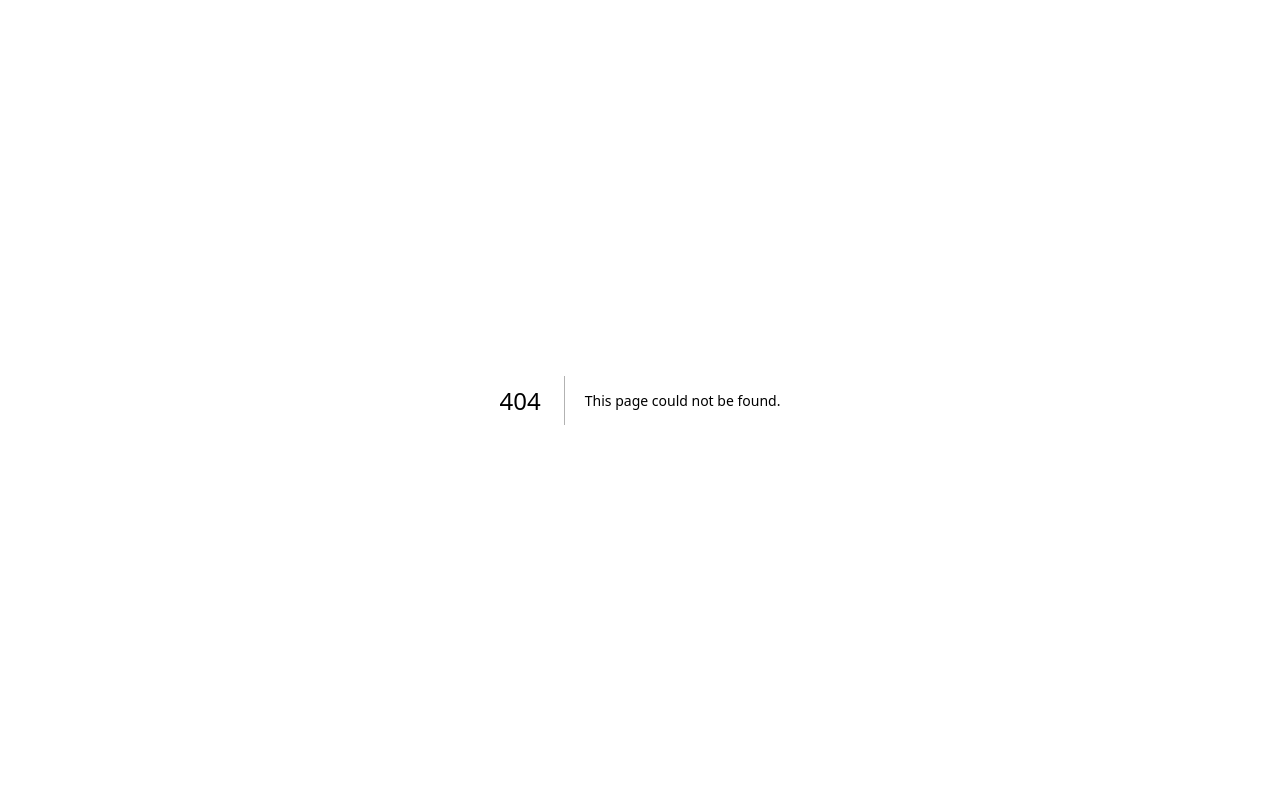
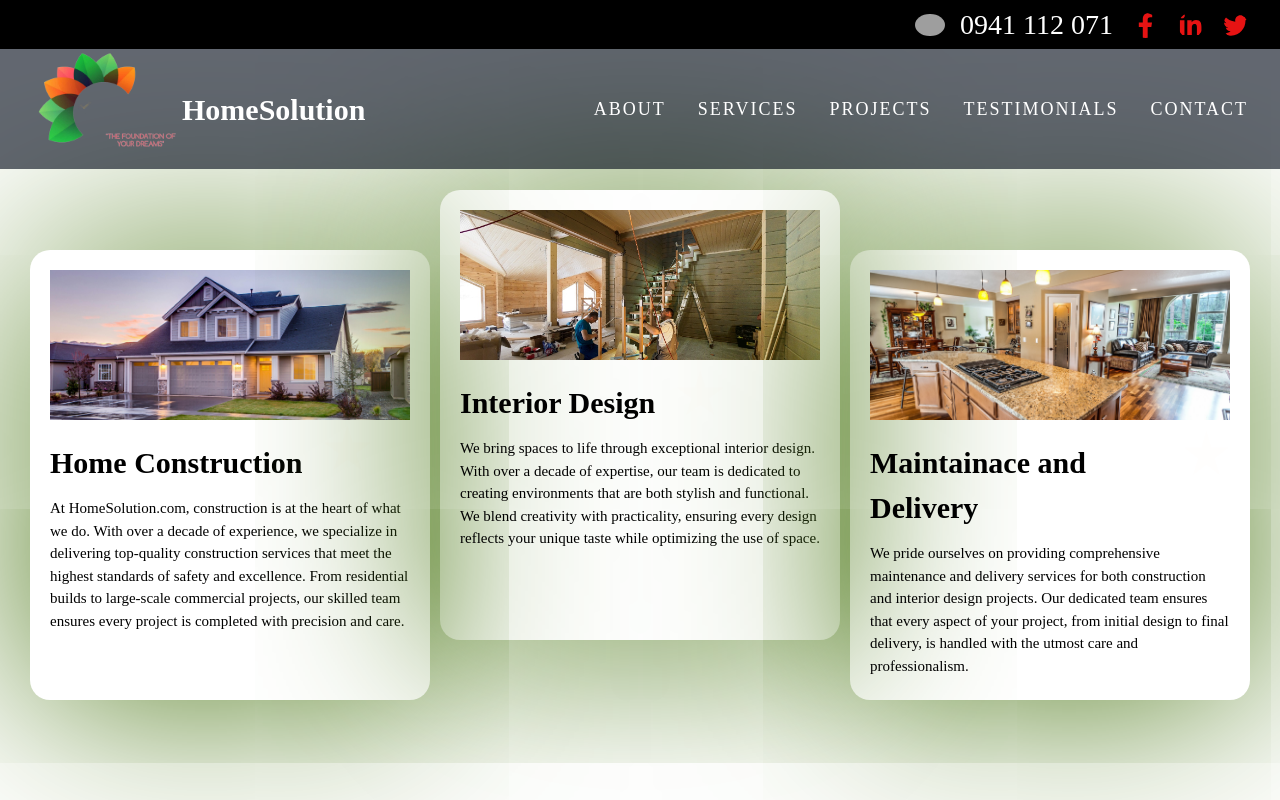
Before and after one commit to ChinmayaKumarJagadev/HomeSolution, a Next.js app: page /about in a window 1280 px wide. Before the commit this address had no page. Built offline with nearby package versions, Linux system fonts and the light colour scheme; grey boxes are pictures that could not be loaded; a web font is replaced by a local one.

Commit message:
psuh new changes

```diff
--- a/src/pages/services/Component/AboutRightContainer.js
+++ b/src/components/about/Component/AboutRightContainer.js
@@ -16,9 +16,8 @@ function AboutRightContainer() {
           <h3 class="font-semibold text-xl text-black leading-tight uppercase pt-1">
             Perfectly Customized
           </h3>
-          <p class="text-[17px] text-[20px] text-gray-500 mt-2 mr-10">
-            Crafting spaces that reflect your style, because your satisfaction
-            is our success.
+          <p class="text-[17px] text-gray-500 mt-2 mr-10">
+          Crafting spaces that reflect your unique style, because your satisfaction is our ultimate success.
           </p>
         </li>
         <li class="mb-[60px] ms-[50px]">
@@ -27,7 +26,7 @@ function AboutRightContainer() {
           </span>
           <h3 class="font-semibold leading-tight text-xl text-black leading-tight uppercase pt-1">Designed with You</h3>
           <p class="text-[17px] mt-2 mr-10">
-            Your input shapes the space. It’s your vision, made real.
+          Your vision transforms the space. You shape it, creating a reality that reflects your imagination.
           </p>
         </li>
         <li class="mb-[60px] ms-[50px]">
--- /dev/null
+++ b/src/pages/about/components/AboutTopContainer.js
@@ -0,0 +1,138 @@
+import React from "react";
+import Image from "next/image";
+import { motion } from "framer-motion";
+import styles from "../../../styles/about.module.css";
+import Image1 from "../../../assets/Images/alok-1.jpg";
+import Image2 from "../../../assets/Images/alok-2.jpg";
+import Image3 from "../../../assets/Images/alok-3.jpg";
+
+function AboutTopContainer() {
+  return (
+    <div className={styles.aboutMeTopContainer}>
+      <div
+        className={styles.aboutCardsContainer}
+        style={{ marginTop: "120px" }}
+      >
+        <Image
+          src={Image1}
+          alt={`error`}
+          layout="responsive"
+          className={styles.cardTopContainerImage}
+        />
+        <div className="flex">
+          <div className="text-black text-[18px] md:text-[30px] font-bold mt-5">
+            Home Construction
+          </div>
+          <motion.div
+            style={{
+              width: "50px",
+              height: "50px",
+              backgroundColor: "orange",
+              margin: "5px 0 0 20px",
+              clipPath:
+                "polygon(50% 0%, 61% 35%, 98% 35%, 68% 57%, 79% 91%, 50% 70%, 21% 91%, 32% 57%, 2% 35%, 39% 35%)",
+            }}
+            animate={{
+              opacity: [1, 0, 1], // Sequence of opacity changes
+            }}
+            transition={{
+              repeat: Infinity, // Repeat the animation indefinitely
+              duration: 1, // Duration of one blink cycle (in seconds)
+            }}
+          />
+        </div>
+
+        <div className="mt-3 text-[15px] text-left">
+          At HomeSolution.com, construction is at the heart of what we do. With
+          over a decade of experience, we specialize in delivering top-quality
+          construction services that meet the highest standards of safety and
+          excellence. From residential builds to large-scale commercial
+          projects, our skilled team ensures every project is completed with
+          precision and care.
+        </div>
+      </div>
+
+      <div className={styles.aboutCardsContainer}>
+        <Image
+          src={Image2}
+          alt={`error`}
+          layout="responsive"
+          className={styles.cardTopContainerImage}
+        />
+
+        <div className="flex">
+          <div className="text-black text-[18px] md:text-[30px] font-bold mt-5">
+            Interior Design
+          </div>
+          <motion.div
+            style={{
+              width: "50px",
+              height: "50px",
+              backgroundColor: "orange",
+              margin: "10px 0 0 20px",
+              clipPath:
+                "polygon(50% 0%, 61% 35%, 98% 35%, 68% 57%, 79% 91%, 50% 70%, 21% 91%, 32% 57%, 2% 35%, 39% 35%)",
+            }}
+            animate={{
+              opacity: [1, 0, 1], // Sequence of opacity changes
+            }}
+            transition={{
+              repeat: Infinity, // Repeat the animation indefinitely
+              duration: 1, // Duration of one blink cycle (in seconds)
+            }}
+          />
+        </div>
+        <div className="mt-3 text-[15px] text-left">
+          We bring spaces to life through exceptional interior design. With over
+          a decade of expertise, our team is dedicated to creating environments
+          that are both stylish and functional. We blend creativity with
+          practicality, ensuring every design reflects your unique taste while
+          optimizing the use of space.
+        </div>
+      </div>
+
+      <div
+        className={styles.aboutCardsContainerLast}
+      >
+        <Image
+          src={Image3}
+          alt={`error`}
+          layout="responsive"
+          className={styles.cardTopContainerImage}
+        />
+        <div className="flex">
+          <div className="text-black text-[18px] md:text-[30px] font-bold mt-5">
+            Maintainace and Delivery
+          </div>
+          <motion.div
+            style={{
+              width: "50px",
+              height: "50px",
+              backgroundColor: "orange",
+              margin: "10px 0 0 0px",
+              clipPath:
+                "polygon(50% 0%, 61% 35%, 98% 35%, 68% 57%, 79% 91%, 50% 70%, 21% 91%, 32% 57%, 2% 35%, 39% 35%)",
+            }}
+            animate={{
+              opacity: [1, 0, 1], // Sequence of opacity changes
+            }}
+            transition={{
+              repeat: Infinity, // Repeat the animation indefinitely
+              duration: 1, // Duration of one blink cycle (in seconds)
+            }}
+          />
+        </div>
+
+        <div className="mt-3 text-[15px] text-left">
+          We pride ourselves on providing comprehensive maintenance and delivery
+          services for both construction and interior design projects. Our
+          dedicated team ensures that every aspect of your project, from initial
+          design to final delivery, is handled with the utmost care and
+          professionalism.
+        </div>
+      </div>
+    </div>
+  );
+}
+
+export default AboutTopContainer;
--- /dev/null
+++ b/src/pages/about/index.js
@@ -0,0 +1,14 @@
+import Header from "@/components/Home/Header";
+import React from "react";
+import AboutTopContainer from "./components/AboutTopContainer";
+
+function ABoutMain() {
+  return (
+    <div>
+      <Header />
+      <AboutTopContainer/>
+    </div>
+  );
+}
+
+export default ABoutMain;
--- a/src/pages/index.js
+++ b/src/pages/index.js
@@ -2,7 +2,8 @@ import Image from "next/image";
 import { Inter } from "next/font/google";
 import Header from "../components/Home/Header";
 import Hero from "../components/Home/Hero";
-import Services from "./services";
+import Services from "@/components/about";
+
 
 const inter = Inter({ subsets: ["latin"] });
 
--- a/src/styles/about.module.css
+++ b/src/styles/about.module.css
@@ -27,22 +27,52 @@
 .aboutUSDesc {
   font-size: 18px;
   font-weight: 400;
-  letter-spacing: 0.5px;
   padding: 10px 20px;
 }
 
-.aboutCompanyCircles{
+.aboutCompanyCircles {
+  position: relative;
   display: flex;
   flex-direction: column;
   justify-content: center;
+  align-items: center;
   text-align: center;
-  align-items: center;
   height: 200px;
   width: 200px;
   border-radius: 50%;
-  box-shadow: rgb(80, 8, 8) 0px 6px 17px;
-  background-color: rgb(62, 42, 36);
-  color: #fff;
+  /* background-color: rgba(178, 143, 143, 0.83); */
+  box-shadow: 0px 8px 30px rgb(255, 92, 27);
+  color: #ef670b;
+  overflow: hidden;
+}
+
+.aboutMeTopContainer {
+  margin: 130px 20px 0 20px;
+  position: relative;
+  display: flex;
+  justify-content: space-evenly;
+  align-items: center;
+  text-align: left;
+}
+.aboutCardsContainer {
+  /* background-color: #d4e1dad4; */
+  box-shadow: 0px 2px 200px rgb(77, 120, 24);
+  padding: 20px;
+  border-radius: 20px;
+  width: 400px;
+  height: 450px;
+}
+.cardTopContainerImage {
+  height: 150px !important;
+  object-fit: cover;
+}
+.aboutCardsContainerLast{
+  box-shadow: 0px 2px 200px rgb(77, 120, 24);
+  padding: 20px;
+  border-radius: 20px;
+  width: 400px;
+  height: 450px;
+  margin-top: 120px;
 }
 
 @keyframes wave {
@@ -74,10 +104,24 @@
     padding-left: 50px;
     margin-top: -50px;
   }
-  .aboutCompanyCircles{
+  .aboutCompanyCircles {
     margin-bottom: 20px;
     height: 170px;
     width: 170px;
     font-size: 12px;
   }
+  .aboutMeTopContainer{
+    margin: 80px 20px 0px 20px;
+    display: flex;
+    flex-direction: column;
+  }
+  .aboutCardsContainer{
+    width: 100%;
+    margin-bottom: 30px;
+    height: 475px;
+  }
+  .aboutCardsContainerLast{
+    margin: 0 0px;
+    width: 100%;
+  }
 }
```
Also changed, not shown: src/components/about/Component/AboutCompany.js (renamed from src/pages/services/Component/AboutCompany.js), src/components/about/Component/AboutLeftContainer.js (renamed from src/pages/services/Component/AboutLeftContainer.js), src/components/about/index.js (renamed from src/pages/services/index.js).
